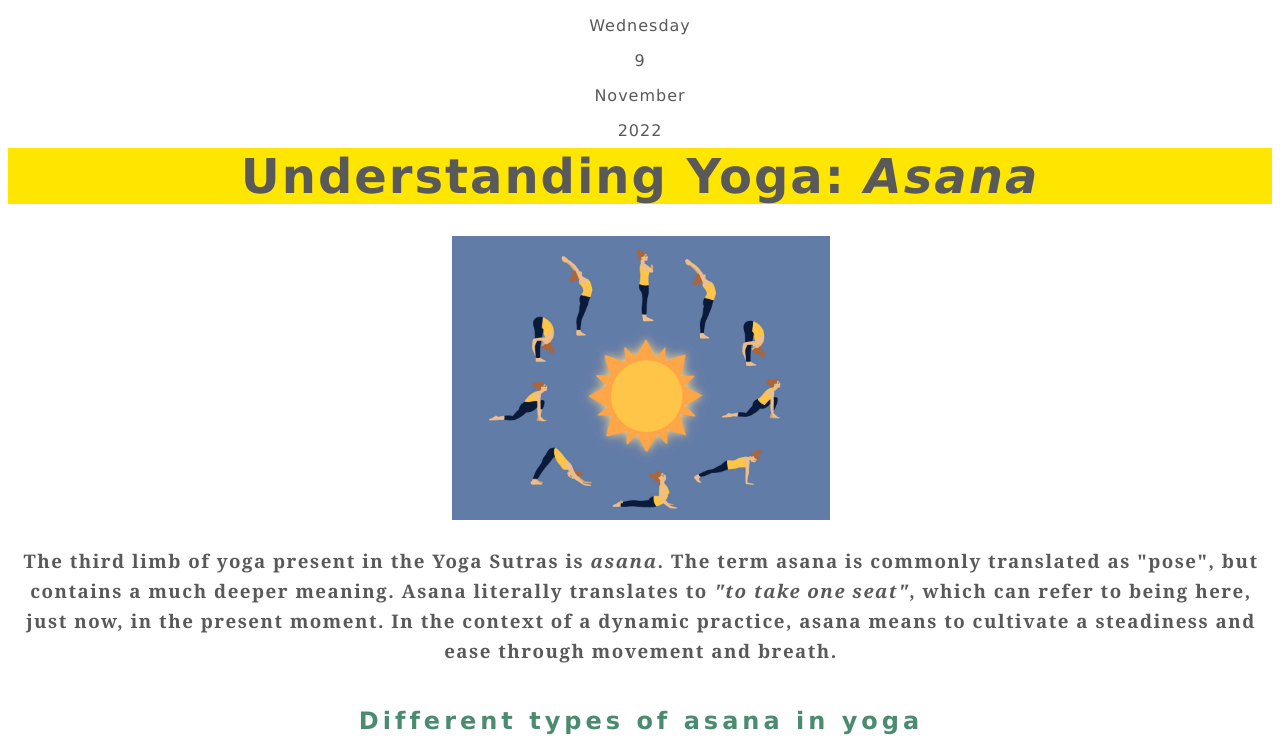
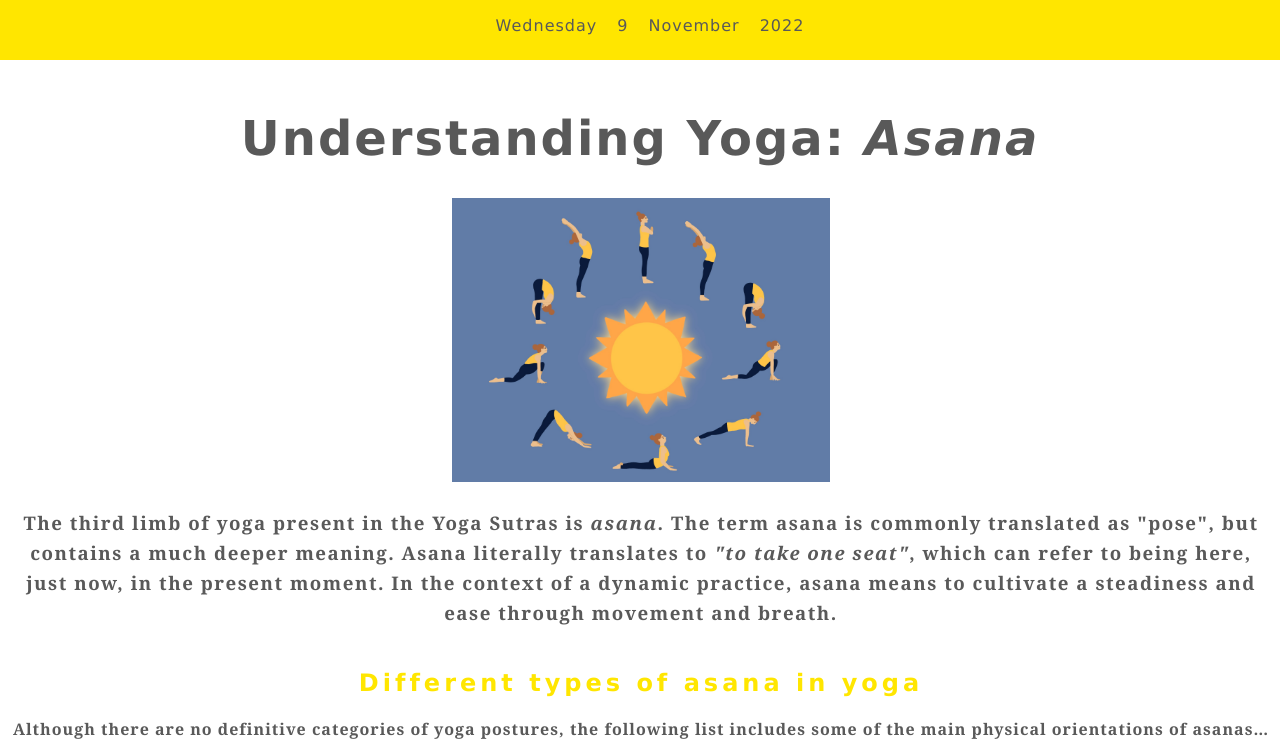
Before and after one commit to eliazzo/Hobby-page, a plain HTML site: page index.html in a window 1280 px wide. Shown: the top 753 px of the page. Drawn offline with Linux system fonts and the light colour scheme.

Commit message:
fixed date

```diff
--- a/hobby.css
+++ b/hobby.css
@@ -7,11 +7,21 @@ body{
 .date {
     color: #595959;
     text-align: center;
-    float: top;
-    height: 100px;
+    /* float: top; */
+    height: 60px;
     font-family: 'Lucida Sans', 'Lucida Sans Regular', 'Lucida Grande', 'Lucida Sans Unicode', Geneva, Verdana, sans-serif;
+    display: flex;
+    justify-content: center;
+    position: fixed;
+    top: 0;
+    left: 0;
+    width: 100%;
+    background-color: rgb(255, 230, 0);
+    z-index: 1000;
+}
 
-
+.date p{
+    margin-left: 20px;
 }
 .header-image {
     padding: 0 0 2px 2px;
@@ -19,10 +29,10 @@ body{
 }
 
 .header-text{
+    padding-top: 70px;
     color: #595959;
     text-align: center;
     letter-spacing: 2px;
-    background-color: rgb(255, 230, 0);
     font-family: 'Lucida Sans', 'Lucida Sans Regular', 'Lucida Grande', 'Lucida Sans Unicode', Geneva, Verdana, sans-serif;
     font-size: 150%;
 
@@ -42,12 +52,7 @@ body{
     text-align: center;
 }
 
-.unit {
-    width: 500px;
-    display: flex;
-    flex-direction: column;
-    align-items: center;
-}
+
 
 h1 {
     text-align: center;
@@ -55,13 +60,11 @@ h1 {
 
 h2 {
     font-family: 'Lucida Sans', 'Lucida Sans Regular', 'Lucida Grande', 'Lucida Sans Unicode', Geneva, Verdana, sans-serif;
-    color: rgba(11, 98, 60, 0.736);
+    color: rgb(255, 230, 0);
     letter-spacing: 4px;
 }
 
 ul{
-    border-style: dotted;
-    border-color: rgba(0, 255, 145, 0.316);
     border-width: 2px;
     letter-spacing: 2px;
 }
@@ -73,6 +76,13 @@ ul{
     letter-spacing: 2px;
     flex-wrap: wrap;
     justify-content: center;
+}
+
+.unit {
+    width: 500px;
+    display: flex;
+    flex-direction: column;
+    align-items: center;
 }
 
 .asana-examples img {
--- a/index.html
+++ b/index.html
@@ -4,8 +4,11 @@
         <meta charset="UTF-8">
         <title>Understanding Yoga: Asana</title>
         <link rel="stylesheet" href="./hobby.css">
+    </head>
+
+    <!--NAVIGATION BAR-->
+    <nav id="navbar" class="navbar">
         <div class="date">
-
         <p id="day"></p>
             <script>
                 const days = ["Sunday","Monday","Tuesday","Wednesday","Thursday","Friday","Saturday"];
@@ -15,7 +18,6 @@
             </script>
 
         <p id="date"></p>
-
             <script>
             const c = new Date();
             document.getElementById("date").innerHTML = c.getDate();
@@ -34,9 +36,9 @@ document.getElementById("date").innerHTML = c.getDate();
             const e = new Date();
             document.getElementById("year").innerHTML = e.getFullYear();
             </script>
+        </div>
+    </nav>
 
-        </div>
-    </head>
     <body>
         <div class="header-text">
             <h1>Understanding Yoga: <i>Asana</i></h1>
```
Lines whose indentation alone changed are shown as unchanged.
